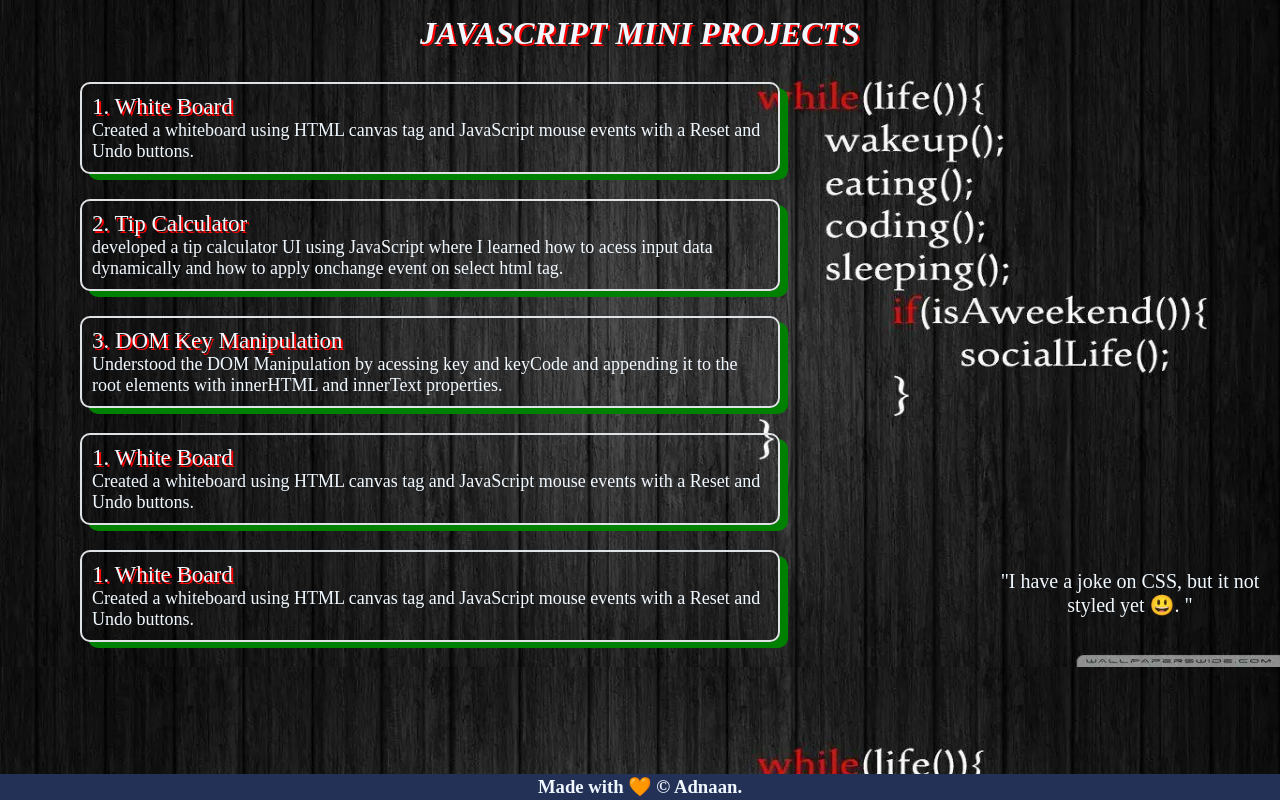
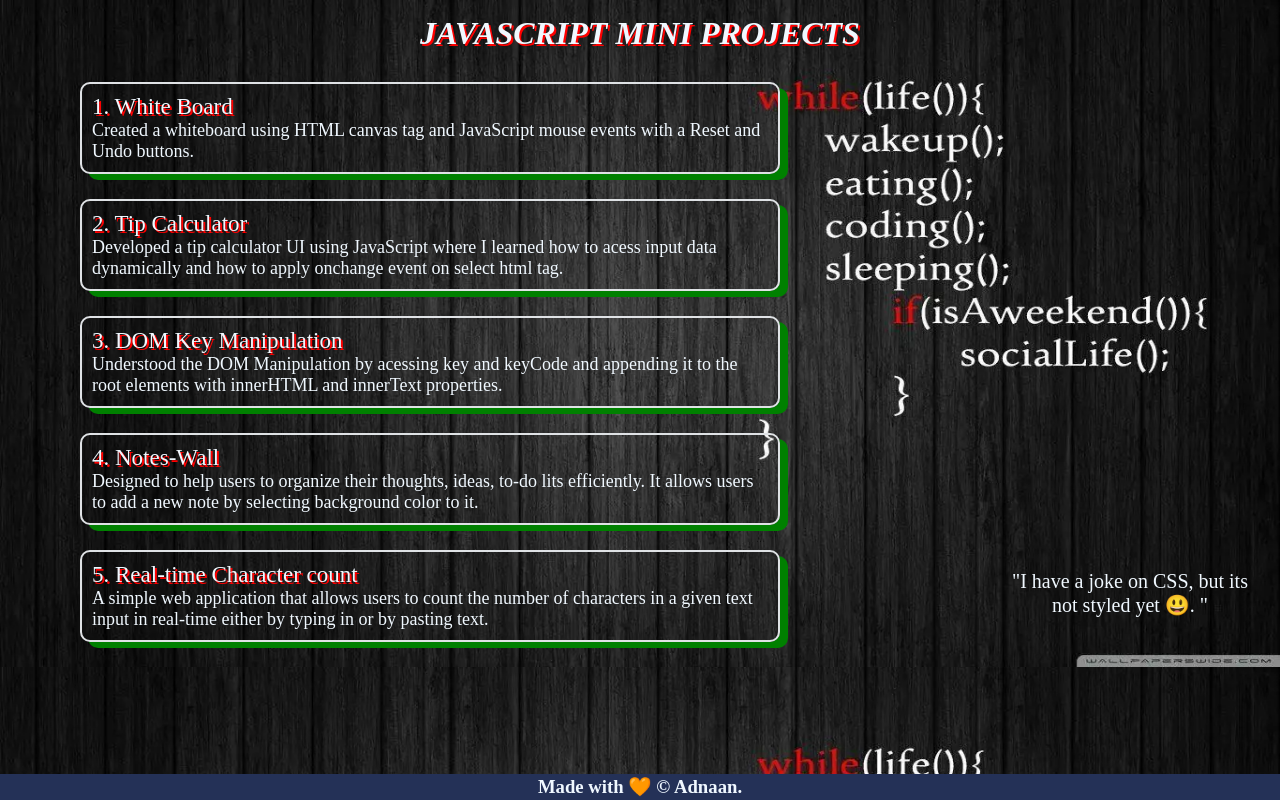
Before and after one commit to tareeqadnaan806/API-projects, a plain HTML site: page index.html in a window 1280 px wide. Drawn offline with Linux system fonts and the light colour scheme.

Commit message:
Update index.html

```diff
--- a/index.html
+++ b/index.html
@@ -17,23 +17,23 @@
                     <a href="https://tareeqadnaan806.github.io/whiteboard/" target="_blank"><div class="name">1. White Board</div><p class="description">Created a whiteboard using HTML canvas tag and JavaScript mouse events with a Reset and Undo buttons.</p></a>
                 </div>
                 <div class="project">
-                    <a href="https://tareeqadnaan806.github.io/day11CW/" target="_blank"><div class="name">2. Tip Calculator</div><p class="description">developed a tip calculator UI using JavaScript where I learned how to acess input data dynamically and how to apply onchange event on select html tag.</p></a>
+                    <a href="https://tareeqadnaan806.github.io/day11CW/" target="_blank"><div class="name">2. Tip Calculator</div><p class="description">Developed a tip calculator UI using JavaScript where I learned how to acess input data dynamically and how to apply onchange event on select html tag.</p></a>
                 </div>
                 <div class="project">
                     <a href="https://tareeqadnaan806.github.io/day11HW/" target="_blank"><div class="name">3. DOM Key Manipulation</div><p class="description">Understood the DOM Manipulation by acessing key and keyCode and appending it to the root elements with innerHTML and innerText properties.</p></a>
                 </div>
                 <div class="project">
-                    <a href="https://tareeqadnaan806.github.io/whiteboard/" target="_blank"><div class="name">1. White Board</div><p class="description">Created a whiteboard using HTML canvas tag and JavaScript mouse events with a Reset and Undo buttons.</p></a>
+                    <a href="https://tareeqadnaan806.github.io/Notes-Wall/" target="_blank"><div class="name">4. Notes-Wall</div><p class="description">Designed to help users to organize their thoughts, ideas, to-do lits efficiently. It allows users to add a new note by selecting background color to it.</p></a>
                 </div>
             </div>
         </main>
         <div class="flex">
          <div class="projected project">
-             <a href="https://tareeqadnaan806.github.io/whiteboard/" target="_blank"><div class="name">1. White Board</div><p class="description">Created a whiteboard using HTML canvas tag and JavaScript mouse events with a Reset and Undo buttons.</p></a>
+             <a href="https://tareeqadnaan806.github.io/character-count/" target="_blank"><div class="name">5. Real-time Character count</div><p class="description">A simple web application that allows users to count the number of characters in a given text input in real-time either by typing in or by pasting text.</p></a>
          </div>
          <div class=>
              <div class="quote">
-                "I have a joke on CSS, but it not styled yet 😃. "
+                "I have a joke on CSS, but its not styled yet 😃. "
              </div>
          </div>
         </div>
```
